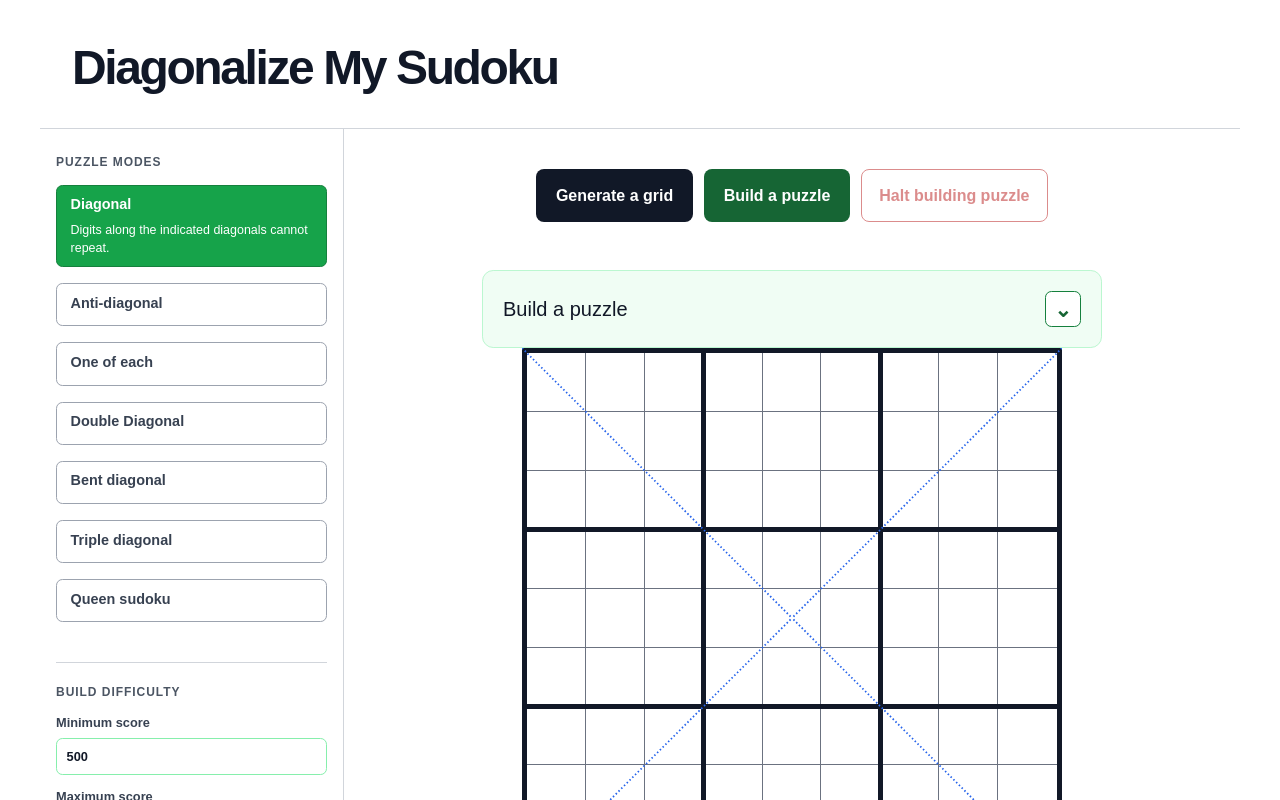
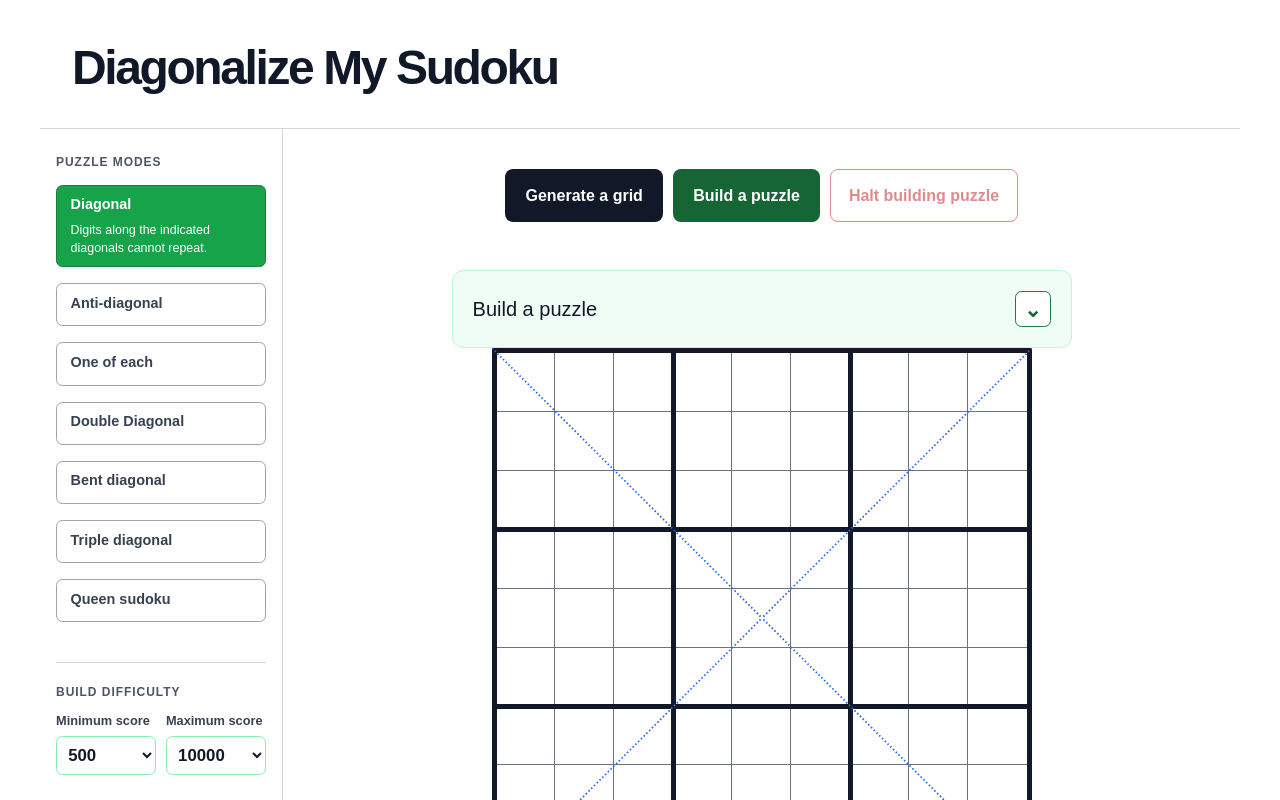
Before and after one commit to nahiphog/Diagonal-or-not, a Next.js app: page / in a window 1280 px wide. Shown: the top 800 px of the page. Built offline with nearby package versions, Linux system fonts and the light colour scheme.

Commit message:
Add files via upload

```diff
--- a/app/globals.css
+++ b/app/globals.css
@@ -6,7 +6,7 @@ body { margin: 0; font-family: Arial, Helvetica, sans-serif; }
 .page { min-height: 100vh; }
 .site-header { width: min(1200px, 100%); margin: 0 auto; padding: 2rem 2rem 1.5rem; }
 h1 { margin: 0; font-size: clamp(2rem, 5vw, 3rem); font-weight: 700; letter-spacing: -0.05em; }
-.app-layout { display: grid; grid-template-columns: 19rem minmax(0, 1fr); width: min(1200px, 100%); min-height: calc(100vh - 6.5rem); margin: 0 auto; border-top: 1px solid #d1d5db; }
+.app-layout { display: grid; grid-template-columns: 15.2rem minmax(0, 1fr); width: min(1200px, 100%); min-height: calc(100vh - 6.5rem); margin: 0 auto; border-top: 1px solid #d1d5db; }
 .mode-dashboard { padding: 1.5rem 1rem; border-right: 1px solid #d1d5db; }
 .dashboard-title { margin: 0 0 0.85rem; color: #4b5563; font-size: 0.75rem; font-weight: 800; letter-spacing: 0.08em; text-transform: uppercase; }
 .workspace { display: flex; flex-direction: column; align-items: center; min-width: 0; padding: 1.5rem 2rem 4rem; }
@@ -14,10 +14,11 @@ h1 { margin: 0; font-size: clamp(2rem, 5vw, 3rem); font-weight: 700; letter-spac
 .mode-picker button { display: grid; width: 100%; min-height: 2.7rem; border: 1px solid #9ca3af; border-radius: 0.4rem; padding: 0.55rem 0.85rem; background: #fff; color: #374151; font-size: 0.9rem; font-weight: 600; text-align: left; cursor: pointer; }
 .mode-picker button.active { border-color: #15803d; background: #16a34a; color: #fff; }
 .mode-description { display: block; margin-top: 0.4rem; font-size: 0.78rem; font-weight: 500; line-height: 1.4; }
-.dashboard-difficulty { display: grid; gap: 0.75rem; margin-top: 2.5rem; padding-top: 1.25rem; border-top: 1px solid #d1d5db; }
+.dashboard-difficulty { display: grid; grid-template-columns: repeat(2, minmax(0, 1fr)); gap: 0.6rem; margin-top: 2.5rem; padding-top: 1.25rem; border-top: 1px solid #d1d5db; }
 .dashboard-difficulty .dashboard-title { margin-bottom: 0; }
+.dashboard-difficulty .dashboard-title { grid-column: 1 / -1; }
 .dashboard-difficulty label { display: grid; gap: 0.35rem; color: #374151; font-size: 0.8rem; font-weight: 700; }
-.dashboard-difficulty input { min-width: 0; width: 100%; border: 1px solid #86efac; border-radius: 0.4rem; padding: 0.5rem 0.6rem; background: #fff; color: #111827; font: inherit; }
+.dashboard-difficulty select { min-width: 0; width: 100%; border: 1px solid #86efac; border-radius: 0.4rem; padding: 0.5rem 0.45rem; background: #fff; color: #111827; font: inherit; font-size: 1.05rem; font-weight: 700; }
 .dashboard-digging-method { display: grid; gap: 0.45rem; margin-top: 1.5rem; color: #374151; font-size: 0.8rem; font-weight: 700; }
 .dashboard-digging-method select { width: 100%; border: 1px solid #9ca3af; border-radius: 0.4rem; padding: 0.5rem 0.6rem; background: #fff; color: #111827; font: inherit; }
 .dashboard-digging-method span { color: #4b5563; font-size: 0.74rem; font-weight: 400; line-height: 1.35; }
--- a/app/page.tsx
+++ b/app/page.tsx
@@ -21,7 +21,7 @@ const queenDiagonals: QueenDiagonal[] = [
     label: `↙ diagonal (r + c = ${sum + 2})`,
     cells: Array.from({ length: 9 }, (_, row) => [row, sum - row]).filter(([, column]) => column >= 0 && column < 9).map(([row, column]) => row * 9 + column),
   })),
-];
+].filter(({ cells }) => new Set(cells.map(cell => Math.floor(Math.floor(cell / 9) / 3) * 3 + Math.floor((cell % 9) / 3))).size > 1);
 // The sudokUI ratings define the technique order: easy methods come first,
 // while the harder ones follow below.
 const sudokUiTechniqueDifficulty: Record<string, number> = {
@@ -1017,10 +1017,22 @@ export default function Home() {
           <div className="dashboard-difficulty" role="group" aria-label="Required difficulty score range">
             <p className="dashboard-title">Build difficulty</p>
             <label>Minimum score
-              <input type="number" min="0" step="1" value={minimumDifficulty} onChange={event => setMinimumDifficulty(event.target.value)} disabled={isBuilding} />
+              <select value={minimumDifficulty} onChange={event => setMinimumDifficulty(event.target.value)} disabled={isBuilding}>
+                <option value="0">0</option>
+                <option value="500">500</option>
+                <option value="600">600</option>
+                <option value="800">800</option>
+                <option value="1000">1000</option>
+              </select>
             </label>
             <label>Maximum score
-              <input type="number" min="0" step="1" value={maximumDifficulty} onChange={event => setMaximumDifficulty(event.target.value)} disabled={isBuilding} />
+              <select value={maximumDifficulty} onChange={event => setMaximumDifficulty(event.target.value)} disabled={isBuilding}>
+                <option value="500">500</option>
+                <option value="1000">1000</option>
+                <option value="2000">2000</option>
+                <option value="10000">10000</option>
+                <option value="100000">100000</option>
+              </select>
             </label>
           </div>
           <label className="dashboard-digging-method">
```
